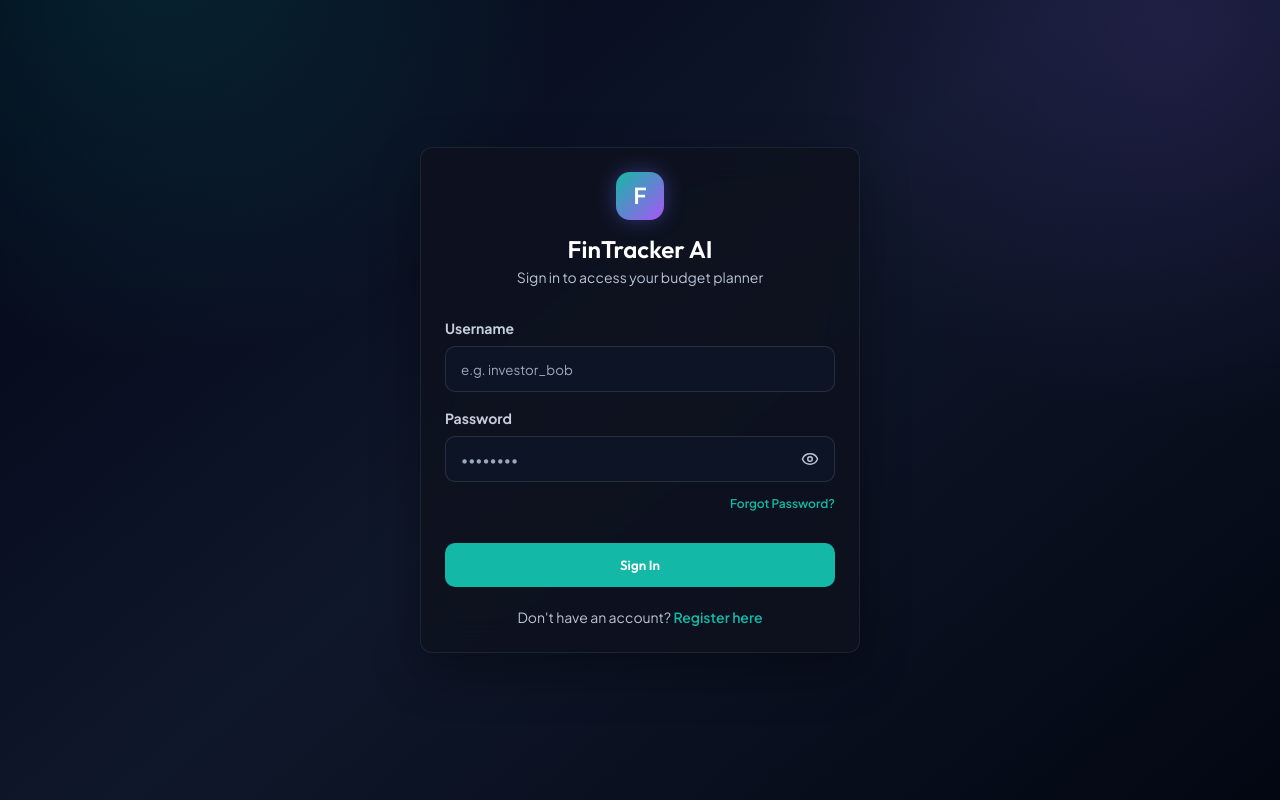
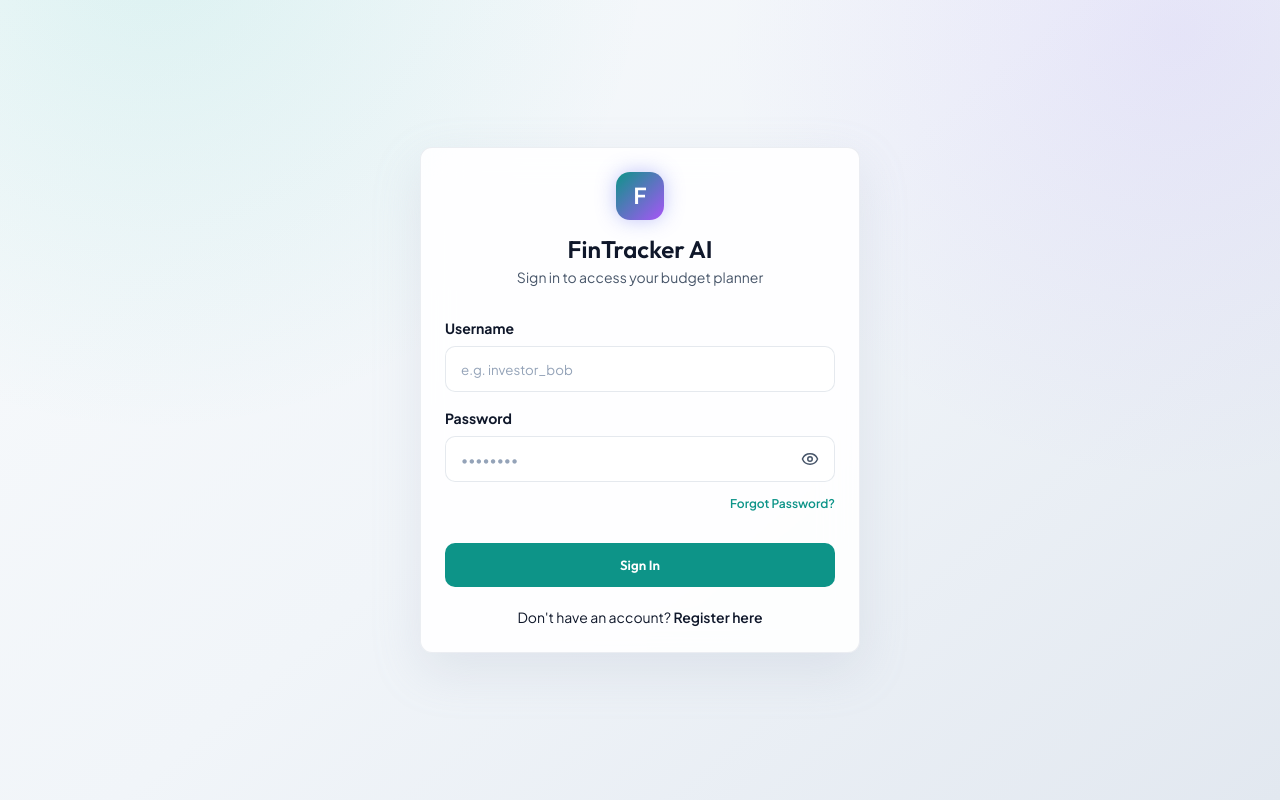
Before and after one commit to udayanjansai/AI-Financial-Advisor-and-Budget-Planner, a React (Vite) app in the folder frontend/: page / in a window 1280 px wide. Built offline with nearby package versions, Linux system fonts and the light colour scheme.

Commit message:
Convert frontend theme to premium light-theme glassmorphism

```diff
--- a/frontend/src/components/Dashboard.jsx
+++ b/frontend/src/components/Dashboard.jsx
@@ -381,12 +381,12 @@ export default function Dashboard({ token, activeAlert, dataVersion }) {
     },
     scales: {
       y: {
-        grid: { color: "rgba(255, 255, 255, 0.05)" },
-        ticks: { color: "#9ca3af" }
+        grid: { color: "rgba(0, 0, 0, 0.05)" },
+        ticks: { color: "#475569" }
       },
       x: {
         grid: { display: false },
-        ticks: { color: "#9ca3af" }
+        ticks: { color: "#475569" }
       }
     }
   };
@@ -420,7 +420,7 @@ export default function Dashboard({ token, activeAlert, dataVersion }) {
     plugins: {
       legend: {
         position: "right",
-        labels: { color: "#9ca3af", font: { family: "Plus Jakarta Sans", size: 11 } }
+        labels: { color: "#475569", font: { family: "Plus Jakarta Sans", size: 11 } }
       },
       tooltip: {
         callbacks: {
@@ -791,33 +791,33 @@ export default function Dashboard({ token, activeAlert, dataVersion }) {
                 width: "104px",
                 height: "104px",
                 borderRadius: "50%",
-                background: "#0d0a21",
+                background: "var(--panel-bg-strong)",
                 display: "flex",
                 flexDirection: "column",
                 alignItems: "center",
                 justifyContent: "center"
               }}>
-                <span style={{ fontSize: "32px", fontWeight: "700", color: "white" }}>{health_score}</span>
+                <span style={{ fontSize: "32px", fontWeight: "700", color: "var(--text-primary)" }}>{health_score}</span>
                 <span style={{ fontSize: "11px", color: "var(--text-muted)" }}> wellness score </span>
               </div>
             </div>
 
             <div style={{ width: "100%", textAlign: "left" }}>
-              <h4 style={{ fontSize: "14px", color: "white", marginBottom: "8px" }}>Strengths / Weaknesses</h4>
+              <h4 style={{ fontSize: "14px", color: "var(--text-primary)", marginBottom: "8px" }}>Strengths / Weaknesses</h4>
               <ul style={{ listStyle: "none", fontSize: "13px", display: "flex", flexDirection: "column", gap: "6px" }}>
                 {strengths && strengths.map((s, idx) => (
-                  <li key={`str-${idx}`} style={{ color: "#a7f3d0" }}>✓ {s}</li>
+                  <li key={`str-${idx}`} style={{ color: "var(--success)" }}>✓ {s}</li>
                 ))}
                 {weaknesses && weaknesses.filter(w => w !== "None detected! Keep maintaining this structure.").map((w, idx) => (
-                  <li key={`wk-${idx}`} style={{ color: "#fca5a5" }}>✗ {w}</li>
+                  <li key={`wk-${idx}`} style={{ color: "var(--danger)" }}>✗ {w}</li>
                 ))}
               </ul>
             </div>
               </>
             ) : (
               <div style={{ width: "100%", textAlign: "left", padding: "8px 0 4px" }}>
-                <div style={{ border: "1px solid rgba(148, 163, 184, 0.14)", background: "rgba(255, 255, 255, 0.03)", borderRadius: "12px", padding: "16px" }}>
-                  <div style={{ color: "white", fontWeight: "700", fontSize: "15px", marginBottom: "8px" }}>
+                <div style={{ border: "1px solid var(--panel-border)", background: "rgba(255, 255, 255, 0.3)", borderRadius: "12px", padding: "16px" }}>
+                  <div style={{ color: "var(--text-primary)", fontWeight: "700", fontSize: "15px", marginBottom: "8px" }}>
                     Not enough data yet
                   </div>
                   <p style={{ color: "var(--text-muted)", fontSize: "13px", lineHeight: "1.6" }}>
--- a/frontend/src/index.css
+++ b/frontend/src/index.css
@@ -4,45 +4,45 @@
 
 :root {
   --bg-gradient:
-    radial-gradient(circle at 12% -8%, rgba(20, 184, 166, 0.16) 0, transparent 30%),
-    radial-gradient(circle at 92% 4%, rgba(139, 92, 246, 0.14) 0, transparent 28%),
-    linear-gradient(140deg, #020617 0%, #0f172a 48%, #030712 100%);
-  --panel-bg: rgba(15, 23, 42, 0.86);
-  --panel-bg-strong: rgba(15, 23, 42, 0.96);
-  --panel-border: rgba(226, 232, 240, 0.08);
-  --panel-border-strong: rgba(226, 232, 240, 0.14);
-  --input-bg: rgba(15, 23, 42, 0.72);
-  --input-border: rgba(226, 232, 240, 0.12);
-  --input-border-focus: rgba(20, 184, 166, 0.48);
+    radial-gradient(circle at 12% -8%, rgba(20, 184, 166, 0.12) 0, transparent 35%),
+    radial-gradient(circle at 92% 4%, rgba(139, 92, 246, 0.10) 0, transparent 32%),
+    linear-gradient(140deg, #f8fafc 0%, #f1f5f9 48%, #e2e8f0 100%);
+  --panel-bg: rgba(255, 255, 255, 0.72);
+  --panel-bg-strong: rgba(255, 255, 255, 0.90);
+  --panel-border: rgba(148, 163, 184, 0.18);
+  --panel-border-strong: rgba(148, 163, 184, 0.32);
+  --input-bg: rgba(255, 255, 255, 0.85);
+  --input-border: rgba(148, 163, 184, 0.24);
+  --input-border-focus: rgba(20, 184, 166, 0.6);
 
-  --primary: #14b8a6;
-  --primary-hover: #0d9488;
-  --primary-glow: rgba(20, 184, 166, 0.22);
-  --ai: #8b5cf6;
-  --ai-hover: #7c3aed;
-  --ai-glow: rgba(139, 92, 246, 0.26);
+  --primary: #0d9488;
+  --primary-hover: #0f766e;
+  --primary-glow: rgba(13, 148, 136, 0.12);
+  --ai: #7c3aed;
+  --ai-hover: #6d28d9;
+  --ai-glow: rgba(124, 58, 237, 0.14);
   --accent: var(--ai);
   --accent-glow: var(--ai-glow);
 
-  --success: #34d399;
-  --success-glow: rgba(52, 211, 153, 0.2);
+  --success: #059669;
+  --success-glow: rgba(5, 150, 105, 0.1);
 
-  --warning: #f59e0b;
-  --warning-glow: rgba(245, 158, 11, 0.2);
+  --warning: #d97706;
+  --warning-glow: rgba(217, 119, 6, 0.1);
 
-  --danger: #fb7185;
-  --danger-glow: rgba(251, 113, 133, 0.2);
+  --danger: #e11d48;
+  --danger-glow: rgba(225, 29, 72, 0.1);
 
-  --text-primary: #f8fafc;
-  --text-muted: #bac4d3;
-  --text-dim: #8b98aa;
-  --placeholder: #9ca8ba;
+  --text-primary: #0f172a;
+  --text-muted: #475569;
+  --text-dim: #64748b;
+  --placeholder: #94a3b8;
 
   --font-heading: 'Outfit', sans-serif;
   --font-body: 'Plus Jakarta Sans', sans-serif;
 
   --transition-smooth: all 0.18s ease;
-  --glass-shadow: 0 18px 50px rgba(0, 0, 0, 0.32);
+  --glass-shadow: 0 18px 50px rgba(148, 163, 184, 0.18);
   --card-radius: 12px;
   --control-radius: 10px;
 }
@@ -98,7 +98,7 @@ h1, h2, h3, h4, h5, h6 {
 /* Sidebar Navigation */
 .sidebar {
   width: 260px;
-  background: rgba(2, 6, 23, 0.9);
+  background: var(--panel-bg-strong);
   backdrop-filter: blur(20px);
   border-right: 1px solid var(--panel-border);
   padding: 24px 18px;
@@ -123,12 +123,12 @@ h1, h2, h3, h4, h5, h6 {
 }
 
 .workspace-shell {
-  background: rgba(2, 6, 23, 0.34);
-  border: 1px solid rgba(148, 163, 184, 0.1);
+  background: rgba(255, 255, 255, 0.25);
+  border: 1px solid var(--panel-border);
   border-radius: 18px;
   min-height: calc(100vh - 52px);
   overflow: hidden;
-  box-shadow: 0 28px 80px rgba(0, 0, 0, 0.28);
+  box-shadow: 0 28px 80px rgba(148, 163, 184, 0.08);
 }
 
 .workspace-header {
@@ -138,13 +138,13 @@ h1, h2, h3, h4, h5, h6 {
   gap: 20px;
   padding: 24px 28px;
   background:
-    linear-gradient(135deg, rgba(20, 184, 166, 0.13), rgba(99, 102, 241, 0.09)),
-    rgba(15, 23, 42, 0.88);
-  border-bottom: 1px solid rgba(148, 163, 184, 0.14);
+    linear-gradient(135deg, rgba(20, 184, 166, 0.08), rgba(99, 102, 241, 0.04)),
+    var(--panel-bg-strong);
+  border-bottom: 1px solid var(--panel-border);
 }
 
 .workspace-eyebrow {
-  color: #5eead4;
+  color: var(--primary);
   font-size: 12px;
   font-weight: 800;
   letter-spacing: 1.4px;
@@ -153,7 +153,7 @@ h1, h2, h3, h4, h5, h6 {
 }
 
 .workspace-header h1 {
-  color: #ffffff;
+  color: var(--text-primary);
   font-size: 30px;
   margin: 0;
 }
@@ -170,8 +170,8 @@ h1, h2, h3, h4, h5, h6 {
   gap: 12px;
   min-width: 220px;
   padding: 10px 12px;
-  background: rgba(2, 6, 23, 0.55);
-  border: 1px solid rgba(148, 163, 184, 0.14);
+  background: rgba(255, 255, 255, 0.6);
+  border: 1px solid var(--panel-border);
   border-radius: 14px;
 }
 
@@ -193,7 +193,7 @@ h1, h2, h3, h4, h5, h6 {
 }
 
 .workspace-user strong {
-  color: #ffffff;
+  color: var(--text-primary);
   font-size: 13px;
 }
 
@@ -222,8 +222,8 @@ h1, h2, h3, h4, h5, h6 {
   margin-bottom: 28px;
   padding: 10px;
   border-radius: 14px;
-  background: rgba(255, 255, 255, 0.035);
-  border: 1px solid rgba(148, 163, 184, 0.1);
+  background: rgba(0, 0, 0, 0.015);
+  border: 1px solid var(--panel-border);
 }
 
 .brand-icon {
@@ -237,13 +237,13 @@ h1, h2, h3, h4, h5, h6 {
   color: white;
   font-weight: bold;
   font-size: 20px;
-  box-shadow: 0 12px 28px rgba(20, 184, 166, 0.18);
+  box-shadow: 0 12px 28px rgba(13, 148, 136, 0.18);
 }
 
 .brand-name {
   font-size: 20px;
   font-weight: 700;
-  background: linear-gradient(135deg, #ffffff 20%, #99f6e4 100%);
+  background: linear-gradient(135deg, var(--text-primary) 20%, var(--primary) 100%);
   -webkit-background-clip: text;
   -webkit-text-fill-color: transparent;
 }
@@ -281,14 +281,15 @@ h1, h2, h3, h4, h5, h6 {
 }
 
 .menu-item:hover, .menu-item.active {
-  color: #ffffff;
-  background: rgba(255, 255, 255, 0.055);
+  color: var(--primary);
+  background: rgba(20, 184, 166, 0.06);
 }
 
 .menu-item.active {
-  background: linear-gradient(90deg, rgba(20, 184, 166, 0.16) 0%, rgba(99, 102, 241, 0.08) 100%);
-  border-color: rgba(20, 184, 166, 0.22);
+  background: linear-gradient(90deg, rgba(20, 184, 166, 0.1) 0%, rgba(99, 102, 241, 0.04) 100%);
+  border-color: rgba(20, 184, 166, 0.16);
   box-shadow: inset 3px 0 0 var(--primary);
+  color: var(--primary);
 }
 
 .menu-item svg {
@@ -706,7 +707,7 @@ textarea::placeholder {
 .auth-card {
   width: 100%;
   max-width: 440px;
-  background: rgba(15, 18, 31, 0.86);
+  background: var(--panel-bg-strong);
 }
 
 .auth-header {
@@ -729,7 +730,7 @@ textarea::placeholder {
 }
 
 .auth-link:hover {
-  color: #5eead4;
+  color: var(--primary-hover);
 }
 
 /* Progress bar for budgets */
@@ -813,8 +814,8 @@ textarea::placeholder {
 }
 
 .workspace-body .finance-table {
-  background: rgba(2, 6, 23, 0.24);
-  border: 1px solid rgba(148, 163, 184, 0.08);
+  background: rgba(255, 255, 255, 0.3);
+  border: 1px solid var(--panel-border);
   border-radius: 12px;
   overflow: hidden;
 }
@@ -836,16 +837,16 @@ textarea::placeholder {
 .workspace-body .upload-zone {
   background:
     linear-gradient(135deg, rgba(20, 184, 166, 0.06), rgba(99, 102, 241, 0.05)),
-    rgba(2, 6, 23, 0.22);
+    rgba(255, 255, 255, 0.3);
 }
 
-/* Fix visibility of browser-native calendar & time picker indicators in dark mode inputs */
+/* Fix visibility of browser-native calendar & time picker indicators in light mode inputs */
 input[type="date"]::-webkit-calendar-picker-indicator,
 input[type="time"]::-webkit-calendar-picker-indicator,
 input[type="datetime-local"]::-webkit-calendar-picker-indicator,
 input[type="month"]::-webkit-calendar-picker-indicator,
 input[type="week"]::-webkit-calendar-picker-indicator {
-  filter: invert(1);
+  filter: none;
   cursor: pointer;
   opacity: 0.6;
   transition: var(--transition-smooth);
@@ -982,23 +983,64 @@ input::-ms-reveal {
   text-align: center;
   font-size: 22px;
   font-weight: 700;
-  color: #ffffff;
-  background: rgba(15, 23, 42, 0.65);
-  border: 1px solid rgba(255, 255, 255, 0.08);
+  color: var(--text-primary);
+  background: var(--input-bg);
+  border: 1px solid var(--input-border);
   border-radius: 12px;
   outline: none;
   transition: all 0.2s cubic-bezier(0.4, 0, 0.2, 1);
-  box-shadow: inset 0 2px 4px rgba(0, 0, 0, 0.4);
+  box-shadow: inset 0 1px 2px rgba(148, 163, 184, 0.08);
 }
 
 .otp-digit-field:hover {
-  border-color: rgba(255, 255, 255, 0.2);
-  background: rgba(15, 23, 42, 0.85);
+  border-color: var(--input-border-focus);
+  background: var(--input-bg);
 }
 
 .otp-digit-field:focus {
   border-color: var(--primary);
-  box-shadow: 0 0 16px var(--primary-glow), inset 0 1px 2px rgba(0, 0, 0, 0.2);
-  background: rgba(15, 23, 42, 0.95);
+  box-shadow: 0 0 16px var(--primary-glow), inset 0 1px 2px rgba(148, 163, 184, 0.08);
+  background: var(--input-bg);
   transform: translateY(-2px);
 }
+
+/* ==========================================
+   Light Theme Override Adjustments & Contrast Fixes
+   ========================================== */
+
+/* Force all text/labels inside cards to inherit text colors, overriding legacy dark-mode inline color white styles */
+.glass-card h1,
+.glass-card h2,
+.glass-card h3,
+.glass-card h4,
+.glass-card h5,
+.glass-card h6,
+.glass-card label,
+.glass-card strong,
+.glass-card span:not([style*="color"]),
+.auth-card h1,
+.auth-card h2,
+.auth-card h3,
+.auth-card h4,
+.auth-card label,
+.auth-card strong {
+  color: var(--text-primary) !important;
+}
+
+/* Also ensure tables, chatbot prompts, and logs are aligned */
+.finance-table th {
+  color: var(--text-muted) !important;
+  border-bottom: 1px solid var(--panel-border) !important;
+}
+
+.finance-table td {
+  color: var(--text-primary) !important;
+  border-bottom: 1px solid var(--panel-border) !important;
+}
+
+/* Adjust dialog alert/confirm content headings */
+.confirm-dialog h3,
+.confirm-dialog h4,
+.confirm-dialog p {
+  color: var(--text-primary) !important;
+}
```
